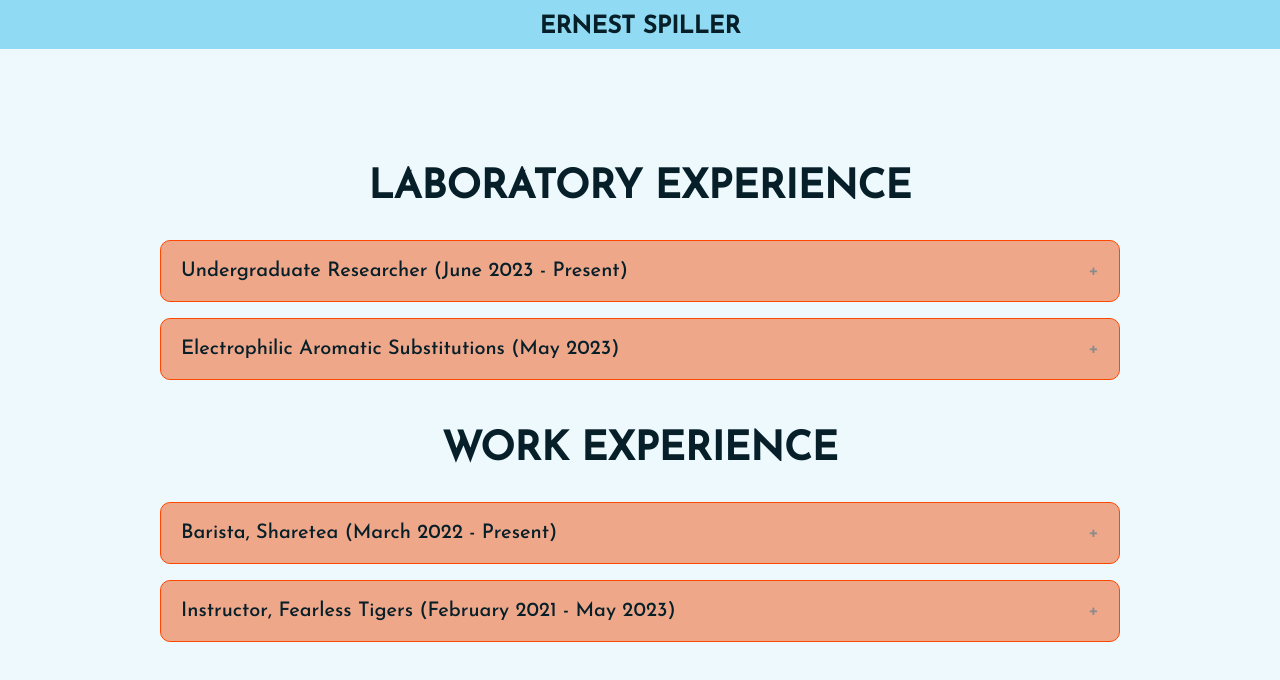
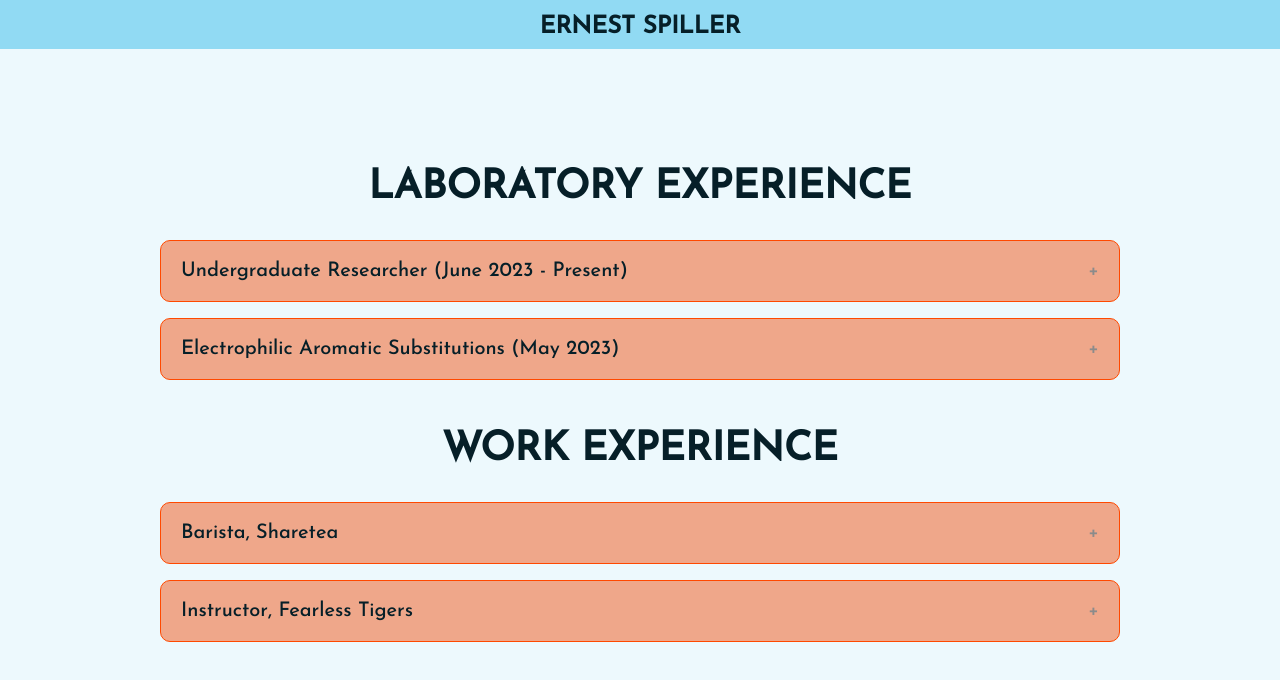
Before and after one commit to McSpillaro/Website-Resume, a React (Create React App) app in the folder react-website-resume/: page / in a window 1280 px wide. Shown: the top 680 px of the page. Built offline with nearby package versions, Linux system fonts and the light colour scheme.

Commit message:
Update work_experience.ts

```diff
--- a/react-website-resume/src/data/work_experience.ts
+++ b/react-website-resume/src/data/work_experience.ts
@@ -1,13 +1,13 @@
 const work_experience_data = [
     {
       id: 3,
-      title: "Barista, Sharetea (March 2022 - Present)",
+      title: "Barista, Sharetea",
       content:
         "Cooperate on a team of 10+ baristas to prepare and serve a variety of tea based drinks. Collaborated with team members to inform customers about our products. Train incoming baristas and assisting team members resolve questions on work procedures.",
     },
     {
       id: 4,
-      title: "Instructor, Fearless Tigers (February 2021 - May 2023)",
+      title: "Instructor, Fearless Tigers",
       content:
         "Coordinated group meetings with peer instructors presenting new methods of training. Instructed student exercises, training regimen, sparring, and overall class performance.",
     }
```
